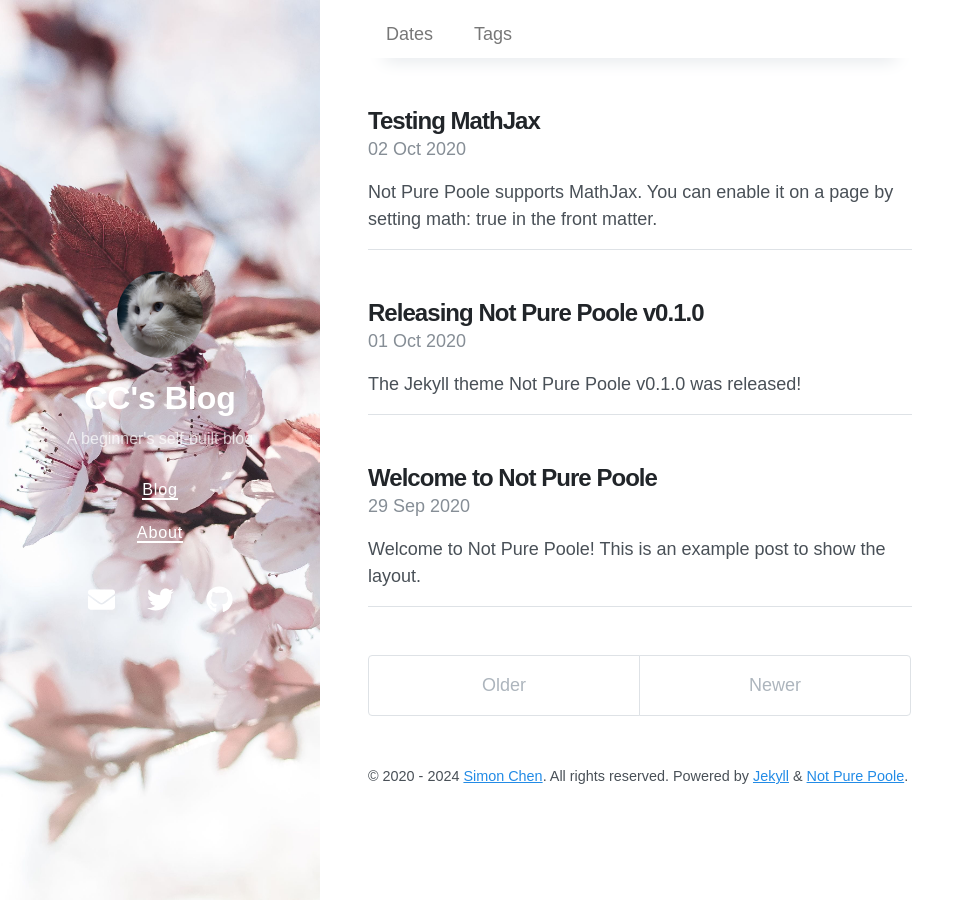
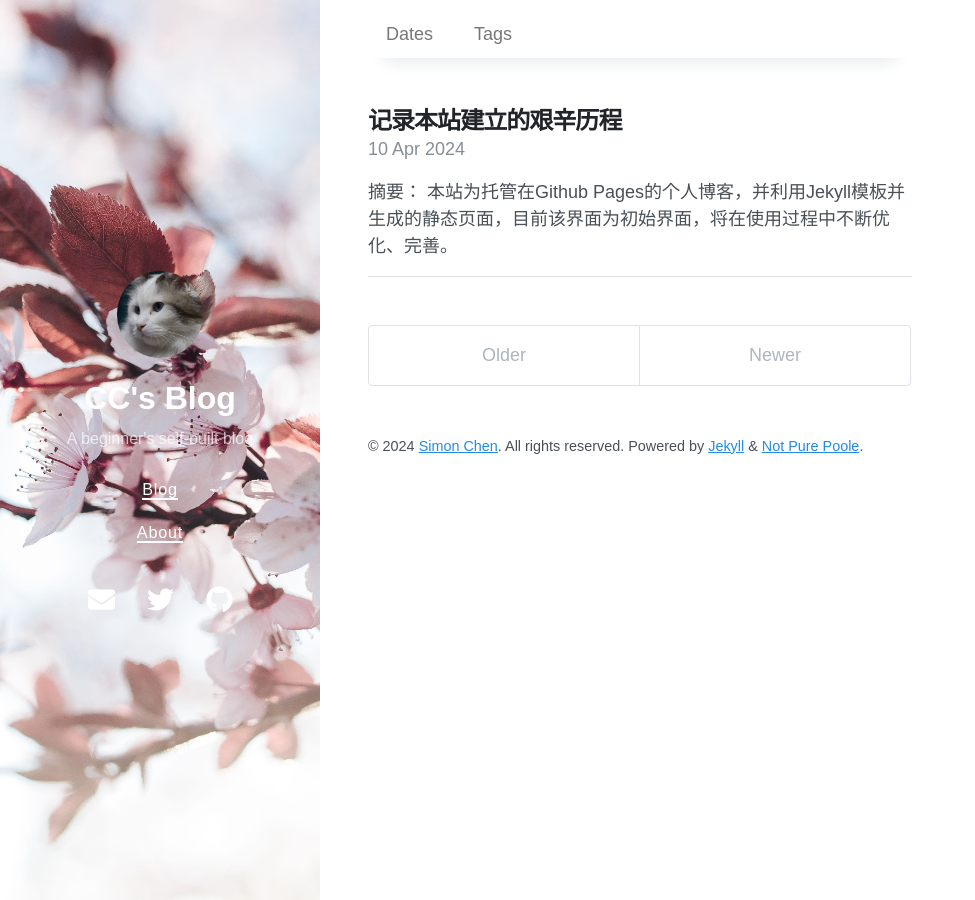
Before and after one commit to CC3763/cc3763.github.io, a Jekyll site: the page built from index.html, in a window 1280 px wide. Shown: the whole page, without its empty margins (0-975 px from the left). Built offline with Jekyll 4.4.1, drawn with Linux system fonts in a browser that asks for light colours; nearby versions of some CDN libraries; the list of posts is cut into pages by our own code; part of the change alters nothing that is shown.

Commit message:
upload the first blog

````diff
--- a/_includes/custom-head.html
+++ b/_includes/custom-head.html
@@ -1,9 +1,9 @@
 <!-- Begin favicons -->
-<link rel="apple-touch-icon" sizes="180x180" href="../img/favicon/apple-touch-icon.png">
-<link rel="icon" type="image/png" sizes="32x32" href="../img/favicon/favicon-32x32.png">
-<link rel="icon" type="image/png" sizes="16x16" href="../img/favicon/favicon-16x16.png">
-<link rel="manifest" href="../img/favicon/site.webmanifest">
-<link rel="mask-icon" href="../img/favicon/safari-pinned-tab.svg" color="#5bbad5">
+<link rel="apple-touch-icon" sizes="180x180" href="/img/favicon/apple-touch-icon.png">
+<link rel="icon" type="image/png" sizes="32x32" href="/img/favicon/favicon-32x32.png">
+<link rel="icon" type="image/png" sizes="16x16" href="/img/favicon/favicon-16x16.png">
+<link rel="manifest" href="/img/favicon/site.webmanifest">
+<link rel="mask-icon" href="/img/favicon/safari-pinned-tab.svg" color="#5bbad5">
 <meta name="msapplication-TileColor" content="#da532c">
 <meta name="theme-color" content="#ffffff">
 <!-- End favicons -->
--- a/_posts/2020-09-29-welcome-to-not-pure-poole.md
+++ /dev/null
@@ -1,169 +0,0 @@
----
-layout: post
-title: Welcome to Not Pure Poole
-date: 2020-09-29 23:18 +0800
-last_modified_at: 2020-10-01 01:08:25 +0800
-tags: [jekyll theme, jekyll, tutorial]
-toc:  true
----
-Welcome to **Not Pure Poole**! This is an example post to show the layout.
-{: .message }
-
-First, do you notice the TOC on the right side? Try to scroll down to read this post, you'll find that the TOC is always sticky in the viewport.
-
-Cum sociis natoque penatibus et magnis <a href="#">dis parturient montes</a>, nascetur ridiculus mus. *Aenean eu leo quam.* Pellentesque ornare sem lacinia quam venenatis vestibulum. Sed posuere consectetur est at lobortis. Cras mattis consectetur purus sit amet fermentum.
-
-> Curabitur blandit tempus porttitor. Nullam quis risus eget urna mollis ornare vel eu leo. Nullam id dolor id nibh ultricies vehicula ut id elit.
-
-Etiam porta **sem malesuada magna** mollis euismod. Cras mattis consectetur purus sit amet fermentum. Aenean lacinia bibendum nulla sed consectetur.
-
-## Inline HTML elements
-
-HTML defines a long list of available inline tags, a complete list of which can be found on the [Mozilla Developer Network](https://developer.mozilla.org/en-US/docs/Web/HTML/Element).
-
-- **To bold text**, use `<strong>`.
-- *To italicize text*, use `<em>`.
-- <mark>To highlight</mark>, use `<mark>`.
-- Abbreviations, like <abbr title="HyperText Markup Langage">HTML</abbr> should use `<abbr>`, with an optional `title` attribute for the full phrase.
-- Citations, like <cite>&mdash; Mark Otto</cite>, should use `<cite>`.
-- <del>Deleted</del> text should use `<del>` and <ins>inserted</ins> text should use `<ins>`.
-- Superscript <sup>text</sup> uses `<sup>` and subscript <sub>text</sub> uses `<sub>`.
-
-Most of these elements are styled by browsers with few modifications on our part.
-
-## Footnotes
-
-Footnotes are supported as part of the Markdown syntax. Here's one in action. Clicking this number[^fn-sample_footnote] will lead you to a footnote. The syntax looks like:
-
-{% highlight text %}
-Clicking this number[^fn-sample_footnote]
-{% endhighlight %}
-
-Each footnote needs the `^fn-` prefix and a unique ID to be referenced for the footnoted content. The syntax for that list looks something like this:
-
-{% highlight text %}
-[^fn-sample_footnote]: Handy! Now click the return link to go back.
-{% endhighlight %}
-
-You can place the footnoted content wherever you like. Markdown parsers should properly place it at the bottom of the post.
-
-## Heading
-
-Vivamus sagittis lacus vel augue rutrum faucibus dolor auctor. Duis mollis, est non commodo luctus, nisi erat porttitor ligula, eget lacinia odio sem nec elit. Morbi leo risus, porta ac consectetur ac, vestibulum at eros.
-
-### Code
-
-Inline code is available with the `<code>` element. Snippets of multiple lines of code are supported through Rouge. Longer lines will automatically scroll horizontally when needed. You may also use code fencing (triple backticks) for rendering code.
-
-{% highlight js %}
-// Example can be run directly in your JavaScript console
-
-// Create a function that takes two arguments and returns the sum of those arguments
-var adder = new Function("a", "b", "return a + b");
-
-// Call the function
-adder(2, 6);
-// > 8
-{% endhighlight %}
-
-You may also optionally show code snippets with line numbers. Add `linenos` to the Rouge tags.
-
-{% highlight js linenos %}
-// Example can be run directly in your JavaScript console
-
-// Create a function that takes two arguments and returns the sum of those arguments
-var adder = new Function("a", "b", "return a + b");
-
-// Call the function
-adder(2, 6);
-// > 8
-{% endhighlight %}
-
-Aenean lacinia bibendum nulla sed consectetur. Etiam porta sem malesuada magna mollis euismod. Fusce dapibus, tellus ac cursus commodo, tortor mauris condimentum nibh, ut fermentum massa.
-
-### Lists
-
-Cum sociis natoque penatibus et magnis dis parturient montes, nascetur ridiculus mus. Aenean lacinia bibendum nulla sed consectetur. Etiam porta sem malesuada magna mollis euismod. Fusce dapibus, tellus ac cursus commodo, tortor mauris condimentum nibh, ut fermentum massa justo sit amet risus.
-
-- Praesent commodo cursus magna, vel scelerisque nisl consectetur et.
-- Donec id elit non mi porta gravida at eget metus.
-- Nulla vitae elit libero, a pharetra augue.
-
-Donec ullamcorper nulla non metus auctor fringilla. Nulla vitae elit libero, a pharetra augue.
-
-1. Vestibulum id ligula porta felis euismod semper.
-2. Cum sociis natoque penatibus et magnis dis parturient montes, nascetur ridiculus mus.
-3. Maecenas sed diam eget risus varius blandit sit amet non magna.
-
-Cras mattis consectetur purus sit amet fermentum. Sed posuere consectetur est at lobortis.
-
-<dl>
-  <dt>HyperText Markup Language (HTML)</dt>
-  <dd>The language used to describe and define the content of a Web page</dd>
-
-  <dt>Cascading Style Sheets (CSS)</dt>
-  <dd>Used to describe the appearance of Web content</dd>
-
-  <dt>JavaScript (JS)</dt>
-  <dd>The programming language used to build advanced Web sites and applications</dd>
-</dl>
-
-Integer posuere erat a ante venenatis dapibus posuere velit aliquet. Morbi leo risus, porta ac consectetur ac, vestibulum at eros. Nullam quis risus eget urna mollis ornare vel eu leo.
-
-### Images
-
-Quisque consequat sapien eget quam rhoncus, sit amet laoreet diam tempus. Aliquam aliquam metus erat, a pulvinar turpis suscipit at.
-
-![placeholder](http://placehold.it/800x400 "Large example image")
-![placeholder](http://placehold.it/400x200 "Medium example image")
-![placeholder](http://placehold.it/200x200 "Small example image")
-
-Align to the center by adding `class="align-center"`:
-
-![placeholder](http://placehold.it/400x200 "Medium example image"){: .align-center}
-
-### Tables
-
-Aenean lacinia bibendum nulla sed consectetur. Lorem ipsum dolor sit amet, consectetur adipiscing elit.
-
-<table>
-  <thead>
-    <tr>
-      <th>Name</th>
-      <th>Upvotes</th>
-      <th>Downvotes</th>
-    </tr>
-  </thead>
-  <tfoot>
-    <tr>
-      <td>Totals</td>
-      <td>21</td>
-      <td>23</td>
-    </tr>
-  </tfoot>
-  <tbody>
-    <tr>
-      <td>Alice</td>
-      <td>10</td>
-      <td>11</td>
-    </tr>
-    <tr>
-      <td>Bob</td>
-      <td>4</td>
-      <td>3</td>
-    </tr>
-    <tr>
-      <td>Charlie</td>
-      <td>7</td>
-      <td>9</td>
-    </tr>
-  </tbody>
-</table>
-
-Nullam id dolor id nibh ultricies vehicula ut id elit. Sed posuere consectetur est at lobortis. Nullam quis risus eget urna mollis ornare vel eu leo.
-
------
-
-Want to see something else added? <a href="https://github.com/vszhub/not-pure-poole/issues/new">Open an issue.</a>
-
-[^fn-sample_footnote]: Handy! Now click the return link to go back.
--- a/_posts/2020-10-01-releasing-not-pure-poole-v0-1-0.md
+++ /dev/null
@@ -1,14 +0,0 @@
----
-layout: post
-title: Releasing Not Pure Poole v0.1.0
-author: Songzi Vong
-tags:
-- jekyll theme
-- jekyll
-date: 2020-10-01 13:56 +0800
----
-The Jekyll theme **Not Pure Poole** v0.1.0 was released!
-
-Not Pure Poole is a simple, beautiful, and powerful Jekyll theme for blogs. It is built on [Poole](https://github.com/poole/poole) and [Pure](https://purecss.io/).
-
-For more information about this theme, you can read the [README](https://github.com/vszhub/not-pure-poole/blob/master/README.md) file.
--- a/_posts/2020-10-02-testing-mathjax.md
+++ /dev/null
@@ -1,17 +0,0 @@
----
-layout: post
-title: Testing MathJax
-tags: mathjax
-math: true
-date: 2020-10-02 15:32 +0800
----
-Not Pure Poole supports [MathJax](https://www.mathjax.org/). You can enable it on a page by setting `math: true` in the front matter.
-
-An inline math: \\\(E=mc^2\\\).
-
-A display math:
-
-$$
-i\hbar \frac{\partial \Psi}{\partial t} = -\frac{\hbar^2}{2m}
-\frac{\partial^2 \Psi}{\partial x^2} + V \Psi
-$$
--- /dev/null
+++ b/_posts/2024-04-10-the-building-journal-of-this-blog.md
@@ -0,0 +1,154 @@
+---
+layout: post
+title: 记录本站建立的艰辛历程
+date: 2024-04-10 10:39:25 +0800
+last_modified_at: 2024-04-10 10:39:25 +0800
+tags: [building website, Github Pages, jekyll]
+toc:  true
+---
+
+![placeholder](/img/post/2024-04-10-the-building-journal-of-this-blog/screenshot%20v1.0.png "screenshot v1.0")
+**摘要：** 本站为托管在Github Pages的个人博客，并利用Jekyll模板并生成的静态页面，目前该界面为初始界面，将在使用过程中不断优化、完善。
+
+**关键词：** Blog; Github Pages; Jekyll
+
+## 0 引言
+建立本站的主要目的为记录一些在日常工作和学习中值得记录的过程和心得体会，由于博主本人并非科班出身，在建站的过程中难免出现很多磕绊，随着不断地学习和找寻各位大佬的教程，在不断解决bug的过程中终于使本站成功搭建并初具雏形。本文主要目的就是记录本站过程中的艰辛历程。
+
+## 1 Git Pages[^3] #
+
+### 1.1 创建Git Pages站点
+
+本过程参考<a href="https://docs.github.com/zh/pages">Github文档</a>，此处不再赘述。
+{: .message }
+
+### 1.2 配置自定义域
+1. 进入为站点创建的仓库；
+2. 在顶部菜单栏找到Settings，如下图所示：
+![placeholder](/img/post/2024-04-10-the-building-journal-of-this-blog/top-bar.png "top-bar")
+3. 在侧边菜单栏找到Code and automation-Pages：
+![placeholder](/img/post/2024-04-10-the-building-journal-of-this-blog/side-bar.png "side-bar")
+4. 在页面底部找到Custom Domain
+![placeholder](/img/post/2024-04-10-the-building-journal-of-this-blog/custom-domain.png "custom-domain")
+在文本框中填入自己的域名，并点击save，待Github验证后将在仓库中自动创建CNAME文件，到此，Github内设置结束。
+
+### 1.3 域名解析
+
+此步骤参考<a href="https://docs.github.com/zh/pages">Github文档</a>在域名控制台完成设置。
+
+## 2 Jekyll
+
+Jekyll 是一个简单的博客形态的静态站点生产机器。它有一个模版目录，其中包含原始文本格式的文档，通过一个转换器（如 <a href="https://daringfireball.net/projects/markdown/">Markdown</a> ）和我们的 <a href="https://github.com/Shopify/liquid/wiki">Liquid</a> 渲染器转化成一个完整的可发布的静态网站，你可以发布在任何你喜爱的服务器上。Jekyll 也可以运行在 <a href="https://pages.github.com/">GitHub Page</a> 上，也就是说，你可以使用 GitHub 的服务来搭建你的项目页面、博客或者网站，而且是完全免费的。[^1]
+
+### 2.1 安装Jekyll
+
+虽然 Windows 并不是 Jekyll 官方支持的平台，但是也可以通过合适的方法使其运行在 Windows 平台上。[^2]
+{: .message }
+
+#### 2.1.1 环境准备
+- Ruby 需要v2.5.0及以上版本，including all development headers（用 `ruby -v` 检查Ruby版本)
+- RubyGems(用 `gem -v` 检查Gems版本)
+- GCC 和 Make（用 `gcc -v`, `g++ -v`和 `make -v` 检查版本）
+
+#### 2.1.2 安装Ruby和Jekyll
+1. 从 <a href="https://rubyinstaller.org/downloads/">RubyInstaller Downloads</a> 下载一个 Ruby+Devkit 版本，并使用default options安装。<mark>注意：Ruby安装目录不能含有空格！</mark>
+2. 在安装向导的最后一个阶段，执行 `ridk install` 步骤。这是安装具有本地扩展的 gems 所必需的。有关这方面的更多信息，您可以在 <a href="https://github.com/oneclick/rubyinstaller2#using-the-installer-on-a-target-system">RubyInstaller</a> 文档中找到。在选项中选择 `MSYS2 and MINGW development tool chain`。
+**注：Ruby3.0.0以上不会再自带WebRick，需要手动添加到环境里面**
+{: .message }
+3. 打开命令提示符，使用 `gem install jekyll bundler` 安装Jekyll 和 Bundler。
+
+### 2.2 选择一个主题
+你可以在不同的主题库中查找和预览主题:
+- <a href="https://github.com/topics/jekyll-theme">GitHub.com #jekyll-theme repos</a>
+- <a href="https://jamstackthemes.dev/ssg/jekyll/">jamstackthemes.dev[^4]</a>
+- <a href="http://jekyllthemes.org/">jekyllthemes.org</a>
+- <a href="https://jekyllthemes.io/">jekyllthemes.io</a>
+- <a href="https://jekyll-themes.com/">jekyll-themes.com</a>
+
+### 2.3 使用主题
+#### 2.3.1 克隆
+找到意向主题的 web URL ，在本地目标文件夹中右键选择 Git Bash Here，使用以下命令克隆到本地：
+
+```git clone <repository URL>```
+
+#### 2.3.2 安装
+因本站使用Github Pages托管，此处使用 <a href="">jekyll-remote-theme</a>将主题导入主分支：
+
+1. 将 `gem 'jekyll-remote-theme'` 添加到 `Gemfile` 文件；
+2. 将以下代码添加到 `_config.yml` 文件：
+
+```
+  plugins:
+    - jekyll-remote-theme
+
+  remote_theme:vszhub/not-pure-poole
+```
+
+#### 2.3.3 修改主题默认内容
+使用自己的站点信息覆盖主题内容，以下为 Jekyll 网站的一般目录结构：
+
+
+| 文件/目录 | 描述 |
+| :-: | :- |
+| `_config.yml` | 保存 <a href="https://jekyllcn.com/docs/configuration/">配置</a> 数据。很多配置选项都可以直接在命令行中进行设置，但是如果你把那些配置写在这儿，你就不用非要去记住那些命令了。 |
+| `_drafts` | drafts（草稿）是未发布的文章。这些文件的格式中都没有 `title.MARKUP` 数据。学习如何 <a href="https://jekyllcn.com/docs/drafts/">使用草稿</a>。 |
+| `_includes` | 你可以加载这些包含部分到你的布局或者文章中以方便重用。 |
+| `_layouts` | layouts（布局）是包裹在文章外部的模板。布局可以在 <a href="https://jekyllcn.com/docs/frontmatter/">YAML 头信息</a> 中根据不同文章进行选择。 这将在下一个部分进行介绍。标签 `{{ content }}` 可以将content插入页面中。 |
+| `_posts` | 这里放的就是你的文章了。文件格式很重要，必须要符合: `YEAR-MONTH-DAY-title.MARKUP`。 <a href="https://jekyllcn.com/docs/permalinks/">永久链接</a> 可以在文章中自己定制，但是数据和标记语言都是根据文件名来确定的。 |
+| `_data` | 格式化好的网站数据应放在这里。jekyll 的引擎会自动加载在该目录下所有的 yaml 文件（后缀是 `.yml`, `.yaml`, `.json` 或者 `.csv` ）。这些文件可以经由 ｀site.data｀ 访问。如果有一个 `members.yml` 文件在该目录下，你就可以通过 `site.data.members` 获取该文件的内容。 |
+| `_site` | 一旦 Jekyll 完成转换，就会将生成的页面放在这里（默认）。最好将这个目录放进你的 `.gitignore` 文件中。 |
+| `.jekyll-metadata` | 该文件帮助 Jekyll 跟踪哪些文件从上次建立站点开始到现在没有被修改，哪些文件需要在下一次站点建立时重新生成。该文件不会被包含在生成的站点中。将它加入到你的 .gitignore 文件可能是一个好注意。 |
+| `index.html` 和其他HTML、Markdown、Textile文件 | 如果这些文件中包含 <a href="https://jekyllcn.com/docs/frontmatter/">YAML 头信息</a> 部分，Jekyll 就会自动将它们进行转换。当然，其他的如 `.html`, `.markdown`, `.md`, 或者 `.textile` 等在你的站点根目录下或者不是以上提到的目录中的文件也会被转换。 |
+| 其他文件/文件夹 | 其他一些未被提及的目录和文件如 `css` 还有 `images` 文件夹， `favicon.ico` 等文件都将被完全拷贝到生成的 site 中。这里有一些 <a href="https://jekyllcn.com/docs/sites/">使用 Jekyll 的站点</a>，如果你感兴趣就来看看吧。 |
+
+*本表来源于<a href="https://jekyllcn.com/docs/structure/">https://jekyllcn.com/docs/structure/</a>*
+
+#### 2.3.4 建立站点
+1. 新建文件夹作为测试文件夹；
+2. 在测试文件夹地址栏输入 `cmd` 命令在当前目录下打开命令提示符；
+3. 使用以下命令建立站点
+```
+  jekyll build -s <source path> -d <destination path>
+```
+4. 使用 `bundle exec jekyll serve` 或 `jekyll serve` 生成预览站点，并在浏览器中输入生成的地址预览站点。
+```
+  D:\CC's Blog\myblog>jekyll serve
+  Configuration file: none
+              Source: D:/CC's Blog/myblog
+        Destination: D:/CC's Blog/myblog/_site
+  Incremental build: disabled. Enable with --incremental
+        Generating...
+                      done in 0.145 seconds.
+  Auto-regeneration: enabled for 'D:/CC's Blog/myblog'
+      Server address: http://127.0.0.1:4000
+    Server running... press ctrl-c to stop.
+  [2024-04-10 08:43:48] ERROR `/favicon.ico' not found.
+```
+
+## 3 Git推送
+1. 将修改后的模板拷贝到站点本地文件夹内；
+2. 在本地文件夹内右键选择 Git Bash Here;
+3. 输入 `git status` 检查版本库状态；
+4. 输入 `git add .` 将修改添加到暂存区；
+5. 输入 `git commit - m 'commit'` 将暂存区内容添加到本地仓库中；
+6. 输入 `git push` 将本地仓库内容推送到远程仓库
+
+## 4 问题处理
+1. 本片文章结束后，由于文中2.3.3的表格第四行中包含以下内容：
+![placeholder](/img/post/2024-04-10-the-building-journal-of-this-blog/error1.png "error")
+导致在 `jekyll build` 过程中报错，经检查，个人分析可能是由于 jekyll 运行机制，导致在 build 过程中寻找 `file.ext` 文件，以后需注意 Markdown 文件中尽量不要包含大括号内含百分号的形式。
+
+
+**本博客主题选自 <a href="https://jamstackthemes.dev/ssg/jekyll/">Jamstack Themes</a> 中的 <a href="https://jamstackthemes.dev/theme/not-pure-poole/">not pure poole[^5]</a>**
+
+## 参考：
+
+[^1]: <a href="https://jekyllrb.com">Jekyll</a>
+
+[^2]: <a href="https://jekyllcn.com/docs/windows/#installation">Windows 运行Jekyll</a>
+
+[^3]: <a href="https://docs.github.com/zh/pages">GitHub Pages 文档</a>
+
+[^4]: <a href="https://jamstackthemes.dev/ssg/jekyll/">Jekyll Themes</a>
+
+[^5]: <a href="https://jamstackthemes.dev/theme/not-pure-poole/">Not Pure Poole</a>
````
Also changed, not shown: img/post/2024-04-10-the-building-journal-of-this-blog/custom-domain.png (added), img/post/2024-04-10-the-building-journal-of-this-blog/error1.png (added), img/post/2024-04-10-the-building-journal-of-this-blog/side-bar.png (added), img/post/2024-04-10-the-building-journal-of-this-blog/top-bar.png (added), 1 other file.
